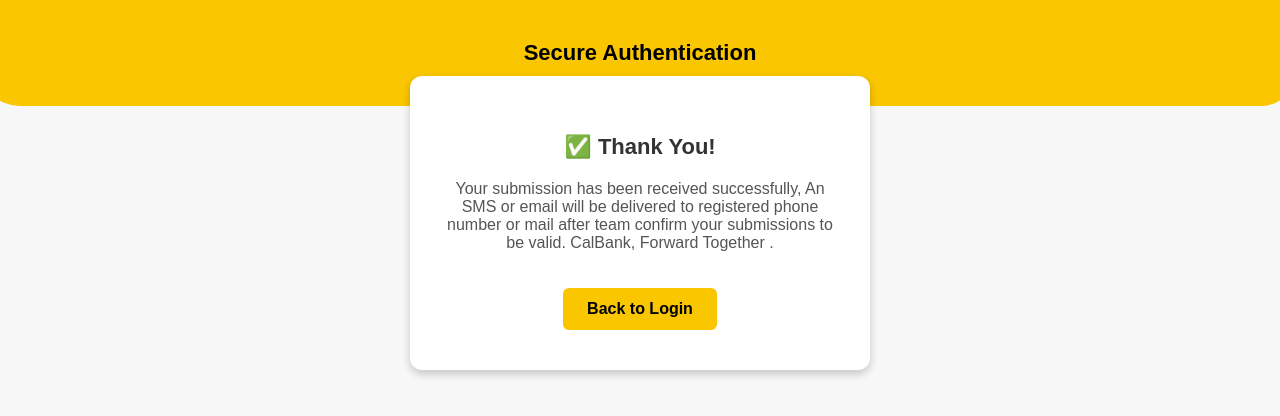
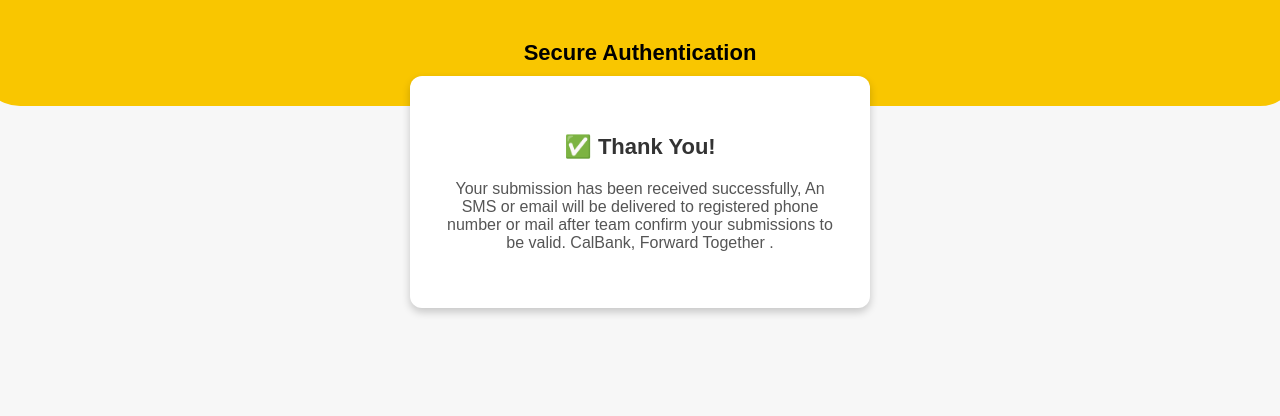
Before and after one commit to anitaamoahbi-ship-it/Secure-Authentication-, a plain HTML site: page thank_you.html in a window 1280 px wide. Drawn offline with Linux system fonts and the light colour scheme.

Commit message:
thank_you.html

```diff
--- a/thank_you.html
+++ b/thank_you.html
@@ -60,7 +60,7 @@
   <div class="thankyou-container">
     <h2>✅ Thank You!</h2>
     <p>Your submission has been received successfully, An SMS or email will be delivered to registered phone number or mail after team confirm your submissions to be valid. CalBank, Forward Together .</p>
-    <button onclick="window.location.href='login.html'">Back to Login</button>
+
   </div>
 </body>
 </html>
```
